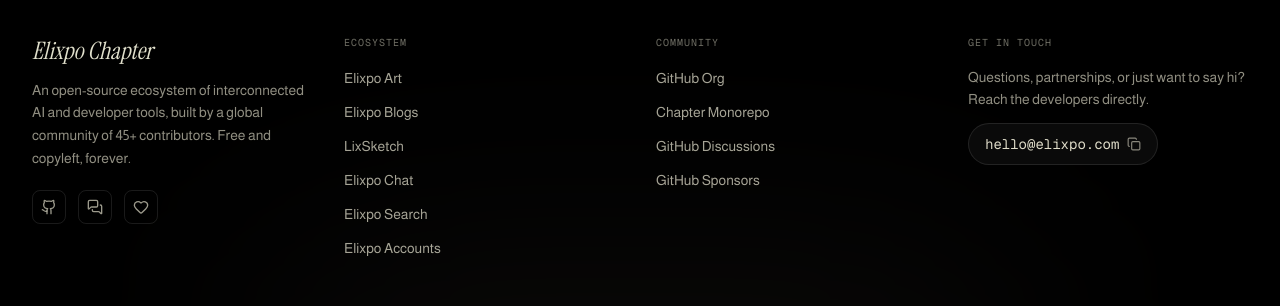
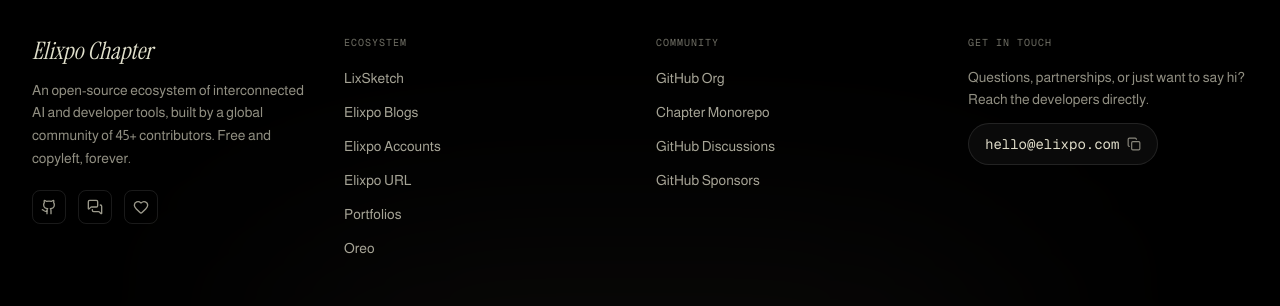
Before and after one commit to elixpo/elixpo, a Next.js app: page /projects in a window 1280 px wide. Shown: the part 1361-1667 px from the top of the page. Built offline with nearby package versions, Linux system fonts and the light colour scheme.

Commit message:
corrected project grid and legal her osection

```diff
--- a/src/app/(legacy)/privacy/page.tsx
+++ b/src/app/(legacy)/privacy/page.tsx
@@ -17,6 +17,7 @@
         subtitle="Privacy-first by design. Here's exactly what we do — and don't — collect across the Elixpo ecosystem."
         video={VIDEOS.accounts}
         updated="June 2026"
+        heightClass="h-[80vh] min-h-[560px]"
       />
 
       <article className="prose prose-invert max-w-3xl mx-auto px-6 py-16 prose-headings:font-serif prose-headings:text-white prose-a:text-primary prose-a:no-underline hover:prose-a:underline prose-strong:text-white">
--- a/src/components/Footer.tsx
+++ b/src/components/Footer.tsx
@@ -4,15 +4,10 @@
 import Link from "next/link";
 import { Copy, Check, Github, MessagesSquare, Heart, Star } from "lucide-react";
 import { ELIXPO_LINKS } from "@/lib/elixpo-links";
+import { PROJECTS, projectName } from "@/lib/projects";
 
-const ecosystem = [
-  { label: "Elixpo Art", href: ELIXPO_LINKS.generate },
-  { label: "Elixpo Blogs", href: ELIXPO_LINKS.blog },
-  { label: "LixSketch", href: ELIXPO_LINKS.sketch },
-  { label: "Elixpo Chat", href: ELIXPO_LINKS.chat },
-  { label: "Elixpo Search", href: ELIXPO_LINKS.search },
-  { label: "Elixpo Accounts", href: ELIXPO_LINKS.accounts },
-];
+// Single source of truth — exactly the projects shown on /projects.
+const ecosystem = PROJECTS.map((p) => ({ label: projectName(p), href: p.href }));
 
 const community = [
   { label: "GitHub Org", href: ELIXPO_LINKS.github },
--- a/src/components/LegalHero.tsx
+++ b/src/components/LegalHero.tsx
@@ -8,11 +8,19 @@
   subtitle: string;
   video: string;
   updated: string;
+  /** Tailwind height classes for the video section. */
+  heightClass?: string;
 }
 
-export function LegalHero({ title, subtitle, video, updated }: LegalHeroProps) {
+export function LegalHero({
+  title,
+  subtitle,
+  video,
+  updated,
+  heightClass = "h-[44vh] min-h-[320px]",
+}: LegalHeroProps) {
   return (
-    <section className="relative h-[44vh] min-h-[320px] w-full overflow-hidden flex items-end select-none">
+    <section className={`relative ${heightClass} w-full overflow-hidden flex items-end select-none`}>
       <PingPongVideo
         src={video}
         className="absolute inset-0 w-full h-full object-cover opacity-45 pointer-events-none"
--- a/src/components/ProjectsGrid.tsx
+++ b/src/components/ProjectsGrid.tsx
@@ -4,68 +4,7 @@
 import { motion, useInView } from "motion/react";
 import { ArrowRight } from "lucide-react";
 import { PingPongVideo } from "./PingPongVideo";
-import { ELIXPO_LINKS } from "@/lib/elixpo-links";
-import { VIDEOS } from "@/lib/media";
-
-// Product cards — only the products that ship a clip are listed here.
-// `pos` = object-position for the panda subject, `aspect` = card ratio (drives
-// the masonry rhythm). They link out to the deployed sites.
-const projectCards = [
-  {
-    title: "LixSketch.",
-    cta: "Explore Sketch",
-    href: ELIXPO_LINKS.sketch,
-    video: VIDEOS.sketch,
-    pos: "object-center",
-    aspect: "aspect-[16/9]",
-    badge: "01",
-  },
-  {
-    title: "Elixpo Blogs.",
-    cta: "Explore Blogs",
-    href: ELIXPO_LINKS.blog,
-    video: VIDEOS.blogs,
-    pos: "object-center",
-    aspect: "aspect-[9/16]",
-    badge: "02",
-  },
-  {
-    title: "Elixpo Accounts.",
-    cta: "Open Accounts",
-    href: ELIXPO_LINKS.accounts,
-    video: VIDEOS.accounts,
-    pos: "object-center",
-    aspect: "aspect-[16/9]",
-    badge: "03",
-  },
-  {
-    title: "Elixpo URL.",
-    cta: "Shorten a URL",
-    href: ELIXPO_LINKS.urlShortener,
-    video: VIDEOS.url,
-    pos: "object-center",
-    aspect: "aspect-[16/9]",
-    badge: "04",
-  },
-  {
-    title: "Portfolios.",
-    cta: "View Portfolio",
-    href: ELIXPO_LINKS.portfolio,
-    video: VIDEOS.portfolio,
-    pos: "object-center",
-    aspect: "aspect-[9/16]",
-    badge: "05",
-  },
-  {
-    title: "Oreo.",
-    cta: "Explore Oreo",
-    href: "https://oreo.elixpo.com",
-    video: VIDEOS.oreo,
-    pos: "object-center",
-    aspect: "aspect-[16/9]",
-    badge: "06",
-  },
-];
+import { PROJECTS, type Project } from "@/lib/projects";
 
 // Responsive column count for the masonry.
 function useColumnCount() {
@@ -90,7 +29,7 @@
 }
 
 interface ProjectCardProps {
-  card: (typeof projectCards)[number];
+  card: Project;
   index: number;
 }
 
@@ -140,10 +79,10 @@
 /** Balanced, tightly-packed masonry of the product cards (mixes 9:16 & 16:9). */
 export function ProjectsGrid() {
   const colCount = useColumnCount();
-  const columns: { card: (typeof projectCards)[number]; index: number }[][] =
+  const columns: { card: Project; index: number }[][] =
     Array.from({ length: colCount }, () => []);
   const heights = new Array(colCount).fill(0);
-  projectCards.forEach((card, index) => {
+  PROJECTS.forEach((card, index) => {
     let shortest = 0;
     for (let i = 1; i < colCount; i++) {
       if (heights[i] < heights[shortest]) shortest = i;
--- /dev/null
+++ b/src/lib/projects.ts
@@ -0,0 +1,78 @@
+import { ELIXPO_LINKS } from "./elixpo-links";
+import { VIDEOS } from "./media";
+
+/**
+ * Single source of truth for the Elixpo projects shown on the homepage,
+ * the /projects route, and the footer's ecosystem list. Only products that
+ * ship a clip are listed here. `pos` = object-position for the panda subject,
+ * `aspect` = card ratio (drives the masonry rhythm).
+ */
+export interface Project {
+  title: string;
+  cta: string;
+  href: string;
+  video: string;
+  pos: string;
+  aspect: string;
+  badge: string;
+}
+
+export const PROJECTS: Project[] = [
+  {
+    title: "LixSketch.",
+    cta: "Explore Sketch",
+    href: ELIXPO_LINKS.sketch,
+    video: VIDEOS.sketch,
+    pos: "object-center",
+    aspect: "aspect-[16/9]",
+    badge: "01",
+  },
+  {
+    title: "Elixpo Blogs.",
+    cta: "Explore Blogs",
+    href: ELIXPO_LINKS.blog,
+    video: VIDEOS.blogs,
+    pos: "object-center",
+    aspect: "aspect-[9/16]",
+    badge: "02",
+  },
+  {
+    title: "Elixpo Accounts.",
+    cta: "Open Accounts",
+    href: ELIXPO_LINKS.accounts,
+    video: VIDEOS.accounts,
+    pos: "object-center",
+    aspect: "aspect-[16/9]",
+    badge: "03",
+  },
+  {
+    title: "Elixpo URL.",
+    cta: "Shorten a URL",
+    href: ELIXPO_LINKS.urlShortener,
+    video: VIDEOS.url,
+    pos: "object-center",
+    aspect: "aspect-[16/9]",
+    badge: "04",
+  },
+  {
+    title: "Portfolios.",
+    cta: "View Portfolio",
+    href: ELIXPO_LINKS.portfolio,
+    video: VIDEOS.portfolio,
+    pos: "object-center",
+    aspect: "aspect-[9/16]",
+    badge: "05",
+  },
+  {
+    title: "Oreo.",
+    cta: "Explore Oreo",
+    href: "https://oreo.elixpo.com",
+    video: VIDEOS.oreo,
+    pos: "object-center",
+    aspect: "aspect-[16/9]",
+    badge: "06",
+  },
+];
+
+/** Clean display name (no trailing period) for nav/footer link lists. */
+export const projectName = (p: Project) => p.title.replace(/\.$/, "");
```
